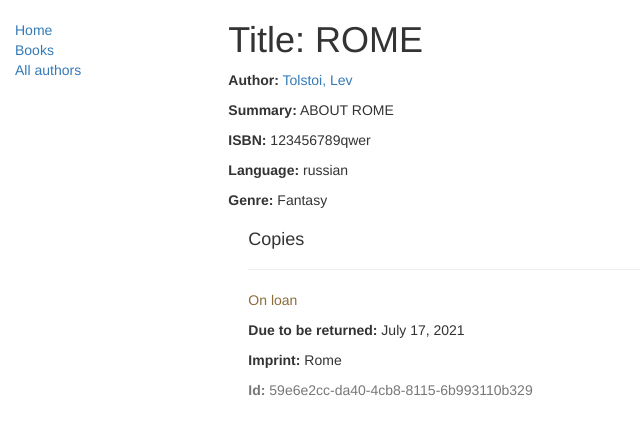
After one commit to eab64/CRM, a Django app: template myapp/templates/myapp/book_detail.html in a window 1280 px wide. The commit adds this page. Shown: the top 435 px of the page, without its empty margins (0-640 px from the left). Run offline with Django 3.2, Linux system fonts and the light colour scheme; the template is opened without the code that fills it: values that come from a table or form of the project are taken from there, others are empty; data comes from the database, SQL or seed files in the repository; both versions use the stored data as it was after the commit; some libraries are stand-ins or nearby versions.

Commit message:
base classes

```diff
--- a/myapp/models.py
+++ b/myapp/models.py
@@ -76,9 +76,11 @@ class Author(models.Model):
     def get_absolute_url(self):
         return reverse('author-detail', args=[str(self.id)])
 
-
     def __str__(self):
         return '%s, %s' % (self.last_name, self.first_name)
+
+    class Meta:
+        ordering = ['last_name']
 
 class Language(models.Model):
     """Model representing a Language (e.g. English, French, Japanese, etc.)"""
--- a/myapp/templates/base_generic.html
+++ b/myapp/templates/base_generic.html
@@ -2,7 +2,7 @@
 <html lang="en">
 <head>
 
-  {% block title %}<title>Local Library</title>{% endblock %}
+  {% block title %}<title>New title</title>{% endblock %}
   <meta charset="utf-8">
   <meta name="viewport" content="width=device-width, initial-scale=1">
   <link rel="stylesheet" href="https://maxcdn.bootstrapcdn.com/bootstrap/3.3.7/css/bootstrap.min.css">
@@ -23,7 +23,7 @@
       {% block sidebar %}
       <ul class="sidebar-nav">
           <li><a href="{% url 'index' %}">Home</a></li>
-          <li><a href="">All books</a></li>
+          <li><a href="{% url 'books' %}">Books</a></li>
           <li><a href="">All authors</a></li>
       </ul>
      {% endblock %}
--- a/myapp/templates/index.html
+++ b/myapp/templates/index.html
@@ -13,6 +13,7 @@
     <li><strong>Copies:</strong> {{ num_instances }}</li>
     <li><strong>Copies available:</strong> {{ num_instances_available }}</li>
     <li><strong>Authors:</strong> {{ num_authors }}</li>
+    <li><strong>Genre fantasi:</strong> {{ genre_count }}</li>
   </ul>
 
 {% endblock %}
--- /dev/null
+++ b/myapp/templates/myapp/book_detail.html
@@ -0,0 +1,23 @@
+{% extends "base_generic.html" %}
+
+{% block content %}
+  <h1>Title: {{ book.title }}</h1>
+
+  <p><strong>Author:</strong> <a href="">{{ book.author }}</a></p> <!-- author detail link not yet defined -->
+  <p><strong>Summary:</strong> {{ book.summary }}</p>
+  <p><strong>ISBN:</strong> {{ book.isbn }}</p>
+  <p><strong>Language:</strong> {{ book.language }}</p>
+  <p><strong>Genre:</strong> {% for genre in book.genre.all %} {{ genre }}{% if not forloop.last %}, {% endif %}{% endfor %}</p>
+
+  <div style="margin-left:20px;margin-top:20px">
+    <h4>Copies</h4>
+
+    {% for copy in book.bookinstance_set.all %}
+    <hr>
+    <p class="{% if copy.status == 'a' %}text-success{% elif copy.status == 'd' %}text-danger{% else %}text-warning{% endif %}">{{ copy.get_status_display }}</p>
+    {% if copy.status != 'a' %}<p><strong>Due to be returned:</strong> {{copy.due_back}}</p>{% endif %}
+    <p><strong>Imprint:</strong> {{copy.imprint}}</p>
+    <p class="text-muted"><strong>Id:</strong> {{copy.id}}</p>
+    {% endfor %}
+  </div>
+{% endblock %}
--- a/myapp/urls.py
+++ b/myapp/urls.py
@@ -1,7 +1,11 @@
+from django.conf.urls import url
 from django.urls import path, include
 from . import views
 
 
 urlpatterns = [
-    path('', views.index, name='index'),
+    url('', views.index, name='index'),
+    url(r'^books/$', views.BookListView.as_view(), name='books'),
+    url(r'^book/(?P<pk>\d+)$', views.BookDetailView.as_view(), name='book-detail'),
+
 ]
```
Also changed, not shown: myapp/templates/myapp/book_list.html (added, +19 -0 lines), myapp/views.py (+37 -2 lines), db.sqlite3.
